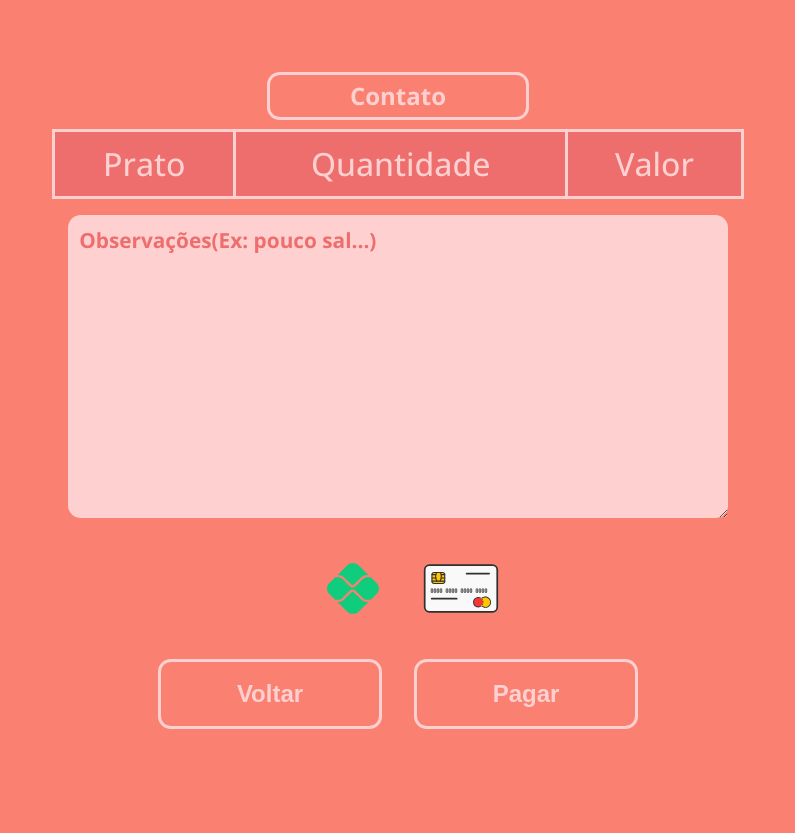
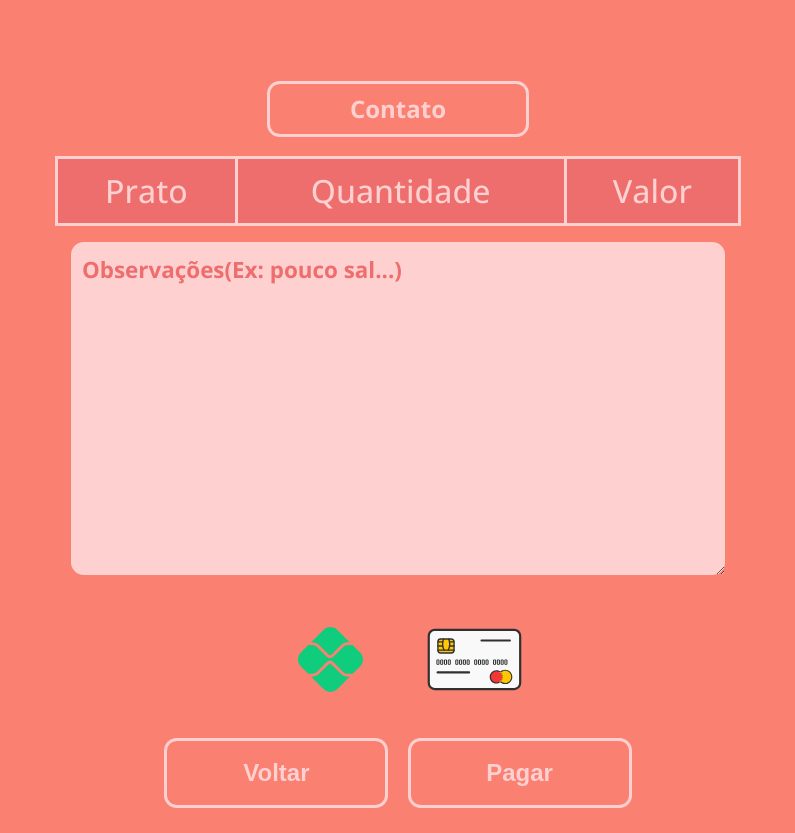
Before and after one commit to juliocesar249/JKitchen2.0, a plain HTML site: page pagamento.html in a window 1280 px wide. Shown: the part 274-1107 px from the top of the page, without its empty margins (242-1037 px from the left). Before the commit the page ends 1035 px from the top, so only its background shows below. Drawn offline with nearby package versions, Linux system fonts and the light colour scheme.

Commit message:
added responsivity to 'pagamento.html'

```diff
--- a/assets/css/base/base.css
+++ b/assets/css/base/base.css
@@ -3,6 +3,10 @@
 
 ::-webkit-scrollbar {
     display: none;
+}
+
+* {
+    box-sizing: border-box;
 }
 
 h1 {
--- a/assets/css/mediaQueries.css
+++ b/assets/css/mediaQueries.css
@@ -34,6 +34,54 @@
     .cardapio__cartao:hover, .cardapio__cartao:focus {
         transform: none;
     }
+
+    .principal__tabela-total {
+        grid-template-columns: auto;
+        grid-template-rows: repeat(5, auto);
+        width: 100%;
+    }
+
+    .tabela-total {
+        font-size: 1.4rem;
+        grid-column: 1;
+    }
+
+    td, th {
+        padding: 0.5rem;
+    }
+
+    .principal__observacao {
+        font-size: 1rem;
+        grid-column: 1;
+        margin: 1rem auto;
+    }
+
+    .principal__pagamentos {
+        grid-column: 1;
+    }
+
+    .principal__pagar, .principal__voltar {
+        justify-self: center;
+        grid-column: 1;
+    }
+
+    .pagamentos__pagamento--pix {
+        margin-right: 2rem;
+        padding: 1rem;
+        width: 50%;
+    }
+
+    .pagamentos__pagamento--credit-card {
+        width: 60%;
+    }
+
+    .principal__pagar {
+        grid-row: 4;
+    }
+
+    .principal__voltar {
+        grid-row: 5;
+    }
 }
 
 @media screen and (min-width: 768px) {
@@ -55,6 +103,26 @@
 
     .cardapio__cartao {
         width: 42%;
+    }
+
+    .tabela-total {
+        font-size: 2rem;
+    }
+
+    th, td {
+        padding: 1rem;
+    }
+
+    .principal__observacao {
+        font-size: 1.4rem;
+    }
+
+    .pagamentos__pagamento--pix {
+        width: 34%;
+    }
+
+    .pagamentos__pagamento--credit-card {
+        width: 48%;
     }
 }
 
@@ -90,6 +158,45 @@
     .cartao__checkbox-customizado {
         width: 50%;
     }
+
+    .principal__tabela-total {
+        grid-template-columns: auto auto;
+        grid-template-rows: repeat(4, auto);
+        width: 55%;
+    }
+
+    .tabela-total {
+        grid-column: span 2;
+    }
+
+    .principal__observacao {
+        grid-column: span 2;
+        margin: 1rem;
+    }
+
+    .principal__pagamentos {
+        grid-column: span 2;
+    }
+
+    .pagamentos__pagamento--pix {
+        margin-right: 1rem;
+        width: 30%;
+    }
+
+    .pagamentos__pagamento--credit-card {
+        width: 40%;
+    }
+
+    .principal__voltar {
+        grid-column: 1;
+        grid-row: 4;
+        justify-self: end;
+    }
+
+    .principal__pagar {
+        grid-column: 2;
+        justify-self: unset;
+    }
 }
 
 @media screen and (min-width: 1200px) {
@@ -119,4 +226,16 @@
     .cardapio__cartao:nth-child(5) .cartao__titulo {
         line-height: 3.6rem;
     }
+
+    .principal__tabela-total {
+        width: 50%;
+    }
+
+    .pagamentos__pagamento--pix {
+        width: 25%;
+    }
+
+    .pagamentos__pagamento--credit-card {
+        width: 28%;
+    }
 }
--- a/assets/css/principal-tabela.css
+++ b/assets/css/principal-tabela.css
@@ -13,13 +13,13 @@
     grid-row: 1;
 }
 
-tbody > tr:last-child {
-    text-align: end;
-}
-
 td, th {
     border: solid 3px var(--rosa-branco);
     padding: 1rem 1rem;
+}
+
+td:last-child {
+    text-align: center;
 }
 
 .principal__pagar, .principal__voltar {
@@ -167,3 +167,5 @@ td, th {
         opacity: 0;
     }
 }
+
+/** Fim modal */
--- a/assets/js/PedidoController.js
+++ b/assets/js/PedidoController.js
@@ -106,7 +106,7 @@ class PedidoController {
 
                         let precoTotal = JSON.stringify(precos.reduce((precoAnterior, precoAtual) => precoAnterior + precoAtual)).indexOf('.') > 0 ? JSON.stringify(precos.reduce((precoAnterior, precoAtual) => precoAnterior + precoAtual)).replace('.', ',') : JSON.stringify(precos.reduce((precoAnterior, precoAtual) => precoAnterior + precoAtual));
 
-                        tabela.innerHTML += `<tr><td colspan="3">R$${precoTotal.indexOf(',') >= 0 ? precoTotal : precoTotal + ",00"}</td></tr>`;
+                        tabela.innerHTML += `<tr><td colspan="3" style="text-align: end">R$${precoTotal.indexOf(',') >= 0 ? precoTotal : precoTotal + ",00"}</td></tr>`;
                     })
             })
             .catch(erro => console.log(erro));
--- a/pagamento.html
+++ b/pagamento.html
@@ -13,6 +13,7 @@
         <link rel="stylesheet" href="assets/css/principal.css">
         <link rel="stylesheet" href="assets/css/menu.css">
         <link rel="stylesheet" href="assets/css/principal-tabela.css">
+        <link rel="stylesheet" href="assets/css/mediaQueries.css">
         <script>
             let $ = document.querySelector.bind(document);
         </script>
```
Also changed, not shown: contato.html (+1 -0 lines).
